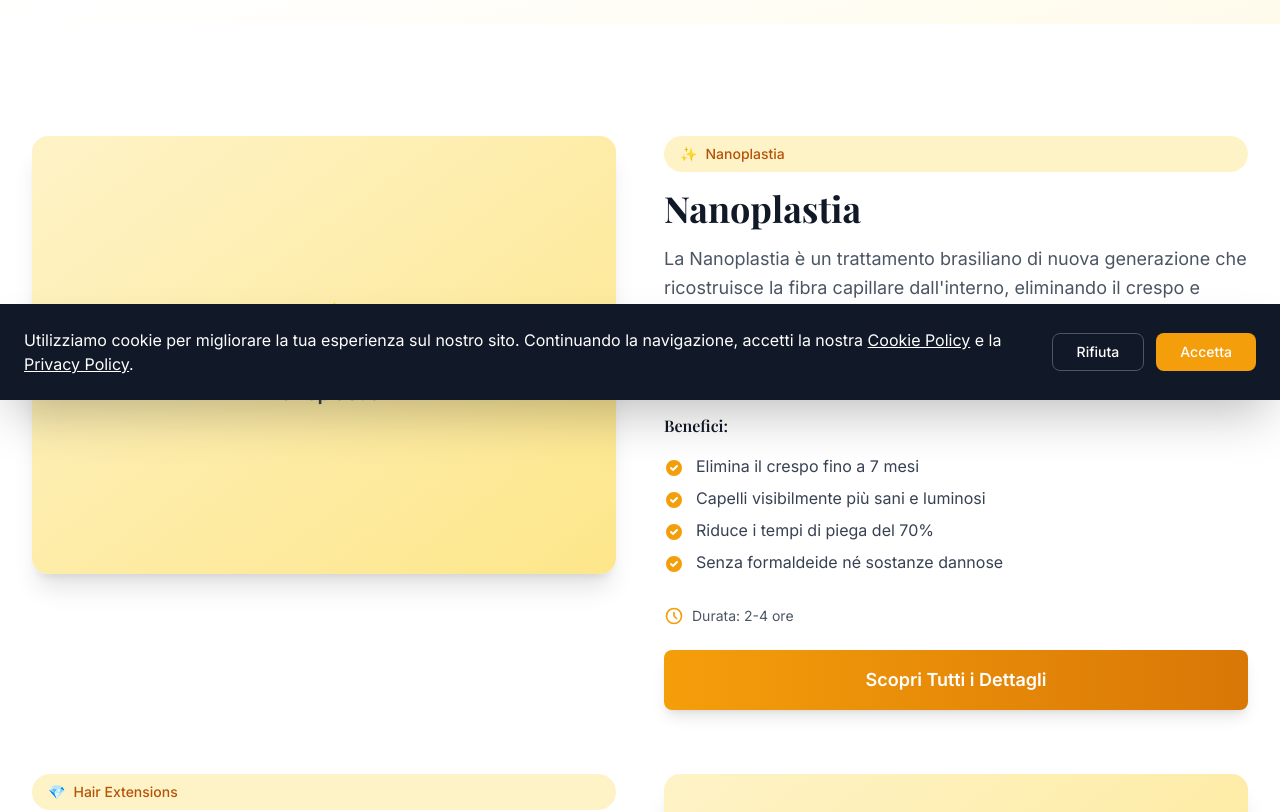
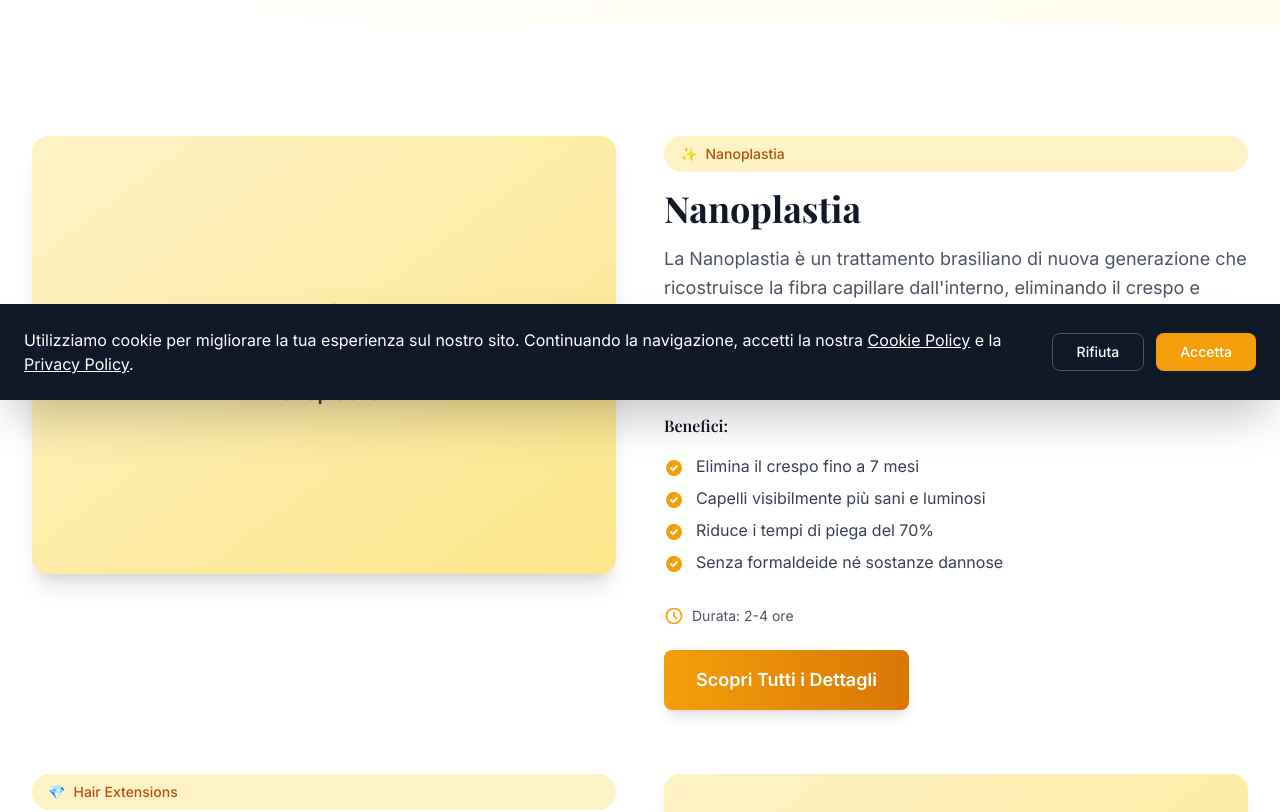
Before and after one commit to anto88cz/styleai-salone, a Next.js app in the folder paparazzo/: page /servizi in a window 1280 px wide. Shown: the part 400-1212 px from the top of the page. Built offline with nearby package versions, Linux system fonts and the light colour scheme; no server answers; a web font is replaced by a local one.

Commit message:
Align service cards buttons - add mt-auto for consistent layout

```diff
--- a/paparazzo/src/app/servizi/page.tsx
+++ b/paparazzo/src/app/servizi/page.tsx
@@ -58,7 +58,7 @@ export default function ServiziPage() {
                 </div>
 
                 {/* Content */}
-                <div className="flex flex-col justify-center">
+                <div className="flex flex-col">
                   <div className="mb-4 inline-flex items-center rounded-full bg-gold-100 px-4 py-2 text-sm font-medium text-gold-700">
                     <span className="mr-2">{service.icon}</span>
                     {service.name}
@@ -115,9 +115,8 @@ export default function ServiziPage() {
                     </div>
                   </div>
 
-                  <Button href={`/servizi/${service.slug}`} variant="primary" size="lg">
-                    Scopri Tutti i Dettagli
-                  </Button>
+                  <div className="mt-auto"><Button href={`/servizi/${service.slug}`} variant="primary" size="lg">
+                    Scopri Tutti i Dettagli</Button></div>
                 </div>
               </article>
             ))}
```
